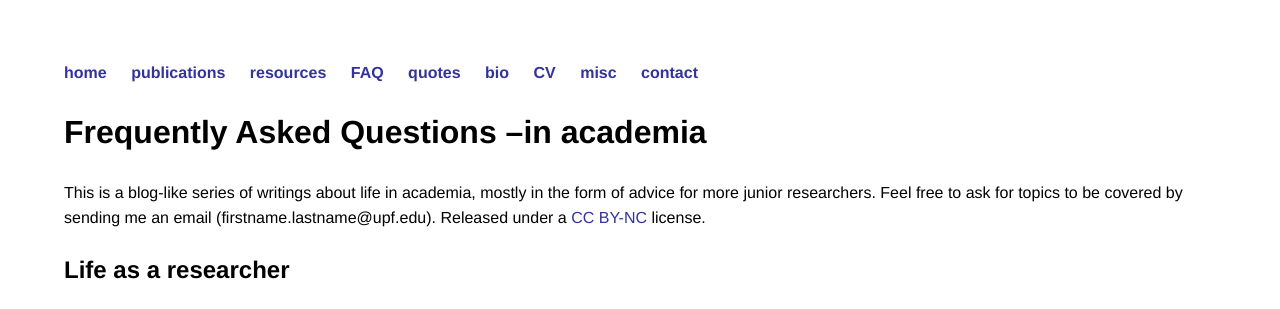
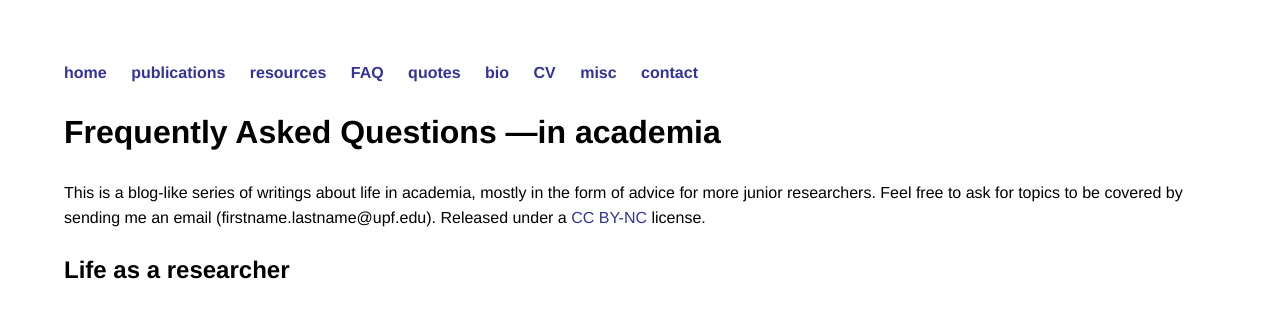
Before and after one commit to gboleda/gboleda.github.io, a Jekyll site: the page built from faq/index.md, in a window 1280 px wide. Shown: the top 309 px of the page. Built offline with Jekyll 4.4.1, drawn with Linux system fonts in a browser that asks for light colours.

```diff
--- a/faq/index.md
+++ b/faq/index.md
@@ -3,13 +3,13 @@ layout: default
 title: Gemma Boleda -- FAQ in academia
 ---
 
-# Frequently Asked Questions --in academia
+# Frequently Asked Questions ---in academia
 
 This is a blog-like series of writings about life in academia, mostly in the form of advice for more junior researchers. Feel free to ask for topics to be covered by sending me an email (firstname.lastname@upf.edu). Released under a [CC BY-NC](https://creativecommons.org/licenses/by-nc/4.0/) license.
 
 ## Life as a researcher
 
-- [Help! I feel like everyone around me is smarter than me, and I don't deserve to be in academia.](/impostor-syndrome.html)
+- [Help! I feel like everyone around me is smarter than me, and I don't deserve to be in academia.](impostor-syndrome.html)
 
 - [I have a psychiatric illness. Can I still be a researcher?](/researcher-psychiatric-illness.html)
 
```
